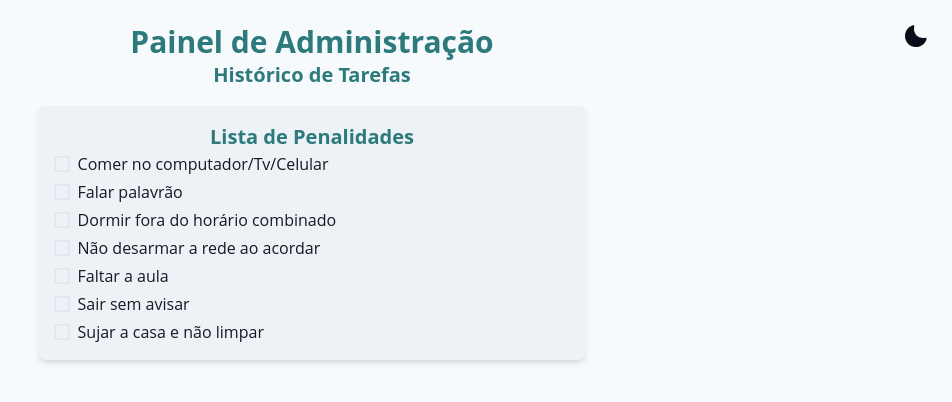
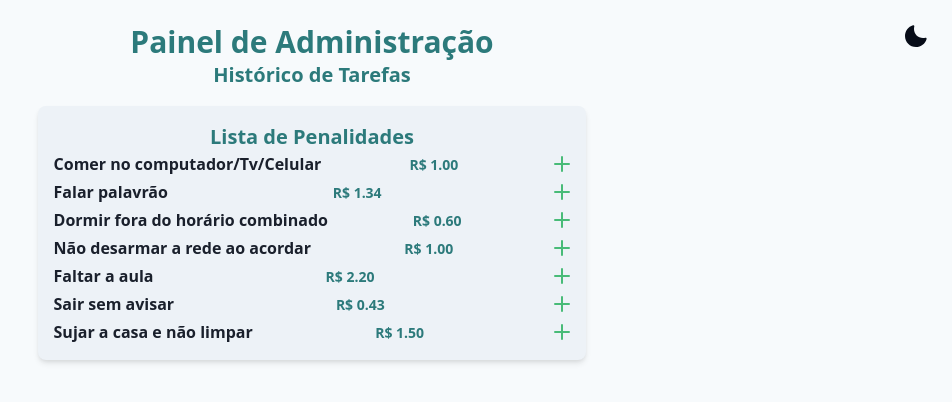
Before and after one commit to anthony-steffen/allowance-app, a React (Vite) app: page /admin in a window 1280 px wide. Shown: the top 402 px of the page, without its empty margins (328-1280 px from the left). Built offline with nearby package versions, Linux system fonts and the light colour scheme.

Commit message:
♻️ refactor: Improving penalities component and toggle button to add and remove penalties.

```diff
--- a/src/components/blackList.jsx
+++ b/src/components/blackList.jsx
@@ -1,44 +1,56 @@
 import { useContext } from "react";
 import TaskContext from "../context/taskContext";
 import { penalities } from "../shared/penalties";
-import {
-  useColorMode,
-  Text,
-  Container,
-  Stack,
-  Checkbox,
-} from "@chakra-ui/react";
-
+import { useColorMode, Text, Container, Stack, Flex} from "@chakra-ui/react";
+import { AddIcon, DeleteIcon } from "@chakra-ui/icons";
 
 const BlackList = () => {
   const mode = useColorMode();
-  const {togglePenalty } = useContext (TaskContext);
+  const { togglePenalty, selectedPenalties } = useContext(TaskContext);
 
   return (
-    <Container bg={mode.colorMode === "dark" ? "gray.700" : "gray.100"} p={4} my={2} borderRadius={8} boxShadow="md">
+    <Container
+      bg={mode.colorMode === "dark" ? "gray.700" : "gray.100"}
+      p={4}
+      my={2}
+      borderRadius={8}
+      boxShadow="md"
+    >
       <Text
         fontSize="xl"
         color={mode.colorMode === "dark" ? "teal.400" : "teal.600"}
         textAlign="center"
-          fontWeight="bold">
+        fontWeight="bold"
+      >
         Lista de Penalidades
       </Text>
 
-          <Stack spacing={1} direction='column'>
-        {penalities.map((penalty) => (
-          <Checkbox
-            key={penalty.id}
-            value={penalty.title}
-            colorScheme="teal"
-            defaultChecked={penalty.add}
-            onChange={() => togglePenalty(penalty)}
-          >
+      <Stack spacing={1} direction="column">
+        {penalities.map((penalty) => {
+          const isSelected = selectedPenalties.includes(penalty);
+
+          return (
+            <Flex key={penalty.id} justifyContent="space-between" alignItems="center">
+              <Text fontWeight="bold" color={mode.colorMode === "dark" ? "white" : "gray.800"}>
                 {penalty.title}
-          </Checkbox>
-        ))}
+              </Text>
+              <Text color="teal.600" fontSize="sm" fontWeight="bold" mr={2}>
+                {`R$ ${penalty.value.toFixed(2)}`}
+              </Text>
+
+              {/* Alterna entre AddIcon e DeleteIcon com base no estado isSelected */}
+
+              {isSelected ? (
+                <DeleteIcon color="red.400" onClick={() => togglePenalty(penalty)} />
+              ) : (
+                <AddIcon color="green.400" onClick={() => togglePenalty(penalty)} />
+              )}
+            </Flex>
+          );
+        })}
       </Stack>
     </Container>
   );
 };
 
-export default BlackList
+export default BlackList;
--- a/src/context/taskProvider.jsx
+++ b/src/context/taskProvider.jsx
@@ -61,11 +61,20 @@ const TaskProvider = ({ children }) => {
   };
 
   // Função para lidar com a seleção de penalidades
-  const togglePenalty = (penalty) => {
-    setSelectedPenalties((prev) =>
-      prev.includes(penalty) ? prev.filter((p) => p !== penalty) : [...prev, penalty]
-    );
-  };
+const togglePenalty = (penalty) => {
+  setSelectedPenalties((prev) => {
+    // Verifica se a penalidade já está na lista usando o id
+    const exists = prev.some((p) => p.id === penalty.id);
+
+    if (exists) {
+      // Se já existe, remove a penalidade
+      return prev.filter((p) => p.id !== penalty.id);
+    } else {
+      // Se não existe, adiciona a penalidade
+      return [...prev, penalty];
+    }
+  });
+};
 
 
 
@@ -148,40 +157,6 @@ const approveTask = useCallback(() => {
 , [sendToApproval, selectedPenalties]);
 
 
-
-//   const approveTask = useCallback(() => {
-//   const finalApprove = sendToApproval.slice().map(record => {
-//     if (record.completed.length > 0) {
-//       record.approved = true
-
-//       setApproved((prevApproved) => [
-//         ...prevApproved,
-//       ]);
-
-//       toast({
-//         title: 'Sucesso!',
-//         description: 'Tarefas aprovadas.',
-//         status: 'success',
-//         position: 'center',
-//         duration: 3000,
-//         isClosable: true,
-//       });
-//     }else{(
-//       toast({
-//         title: 'Erro',
-//         description: 'Não há tarefas para aprovar.',
-//         status: 'error',
-//         position: 'center',
-//         duration: 3000,
-//         isClosable: true,
-//       })
-//     )}
-//     return record;
-//   }
-//   );
-//   setSendToApproval(finalApprove);
-// }, [sendToApproval, toast]);
-
   const store = useMemo(() => ({
     tasks,
     loaded,
@@ -193,6 +168,7 @@ const approveTask = useCallback(() => {
     completeAllTasks,
     sendToApproval,
     recordCompletedTasks,
+    selectedPenalties,
   }), [
     tasks,
     loaded,
@@ -201,6 +177,7 @@ const approveTask = useCallback(() => {
     loadDailyTasks,
     recordCompletedTasks,
     approveTask,
+    selectedPenalties,
   ]);
 
   return (
--- a/src/pages/AdminDashboard.jsx
+++ b/src/pages/AdminDashboard.jsx
@@ -94,7 +94,7 @@ const AdminDashboard = () => {
                   fontSize="md"
                 >
                   <Flex dir="row" align="center" justify="space-between">
-                    {task.title}
+                    <Text>{task.title}</Text>
                     <ListIcon as={CloseIcon} color="red.400" />
                   </Flex>
                 </ListItem>
--- a/src/shared/penalties.js
+++ b/src/shared/penalties.js
@@ -4,42 +4,35 @@ export const penalities = [
     id: 1,
     title: 'Comer no computador/Tv/Celular',
     value: 1,
-    add: false
   },
   {
     id: 2,
     title: 'Falar palavrão',
     value: 1.34,
-    add: false
   },
   {
     id: 3,
     title: 'Dormir fora do horário combinado',
     value: 0.6,
-    add: false
   },
   {
     id: 4,
     title: 'Não desarmar a rede ao acordar',
     value: 1,
-    add: false
   },
   {
     id: 5,
     title: 'Faltar a aula',
     value: 2.2,
-    add: false
   },
   {
     id: 6,
     title: 'Sair sem avisar',
     value: 0.43,
-    add: false
   },
   {
     id: 7,
     title: 'Sujar a casa e não limpar',
     value: 1.5,
-    add: false
   }
 ];
```
Lines whose indentation alone changed are shown as unchanged.
